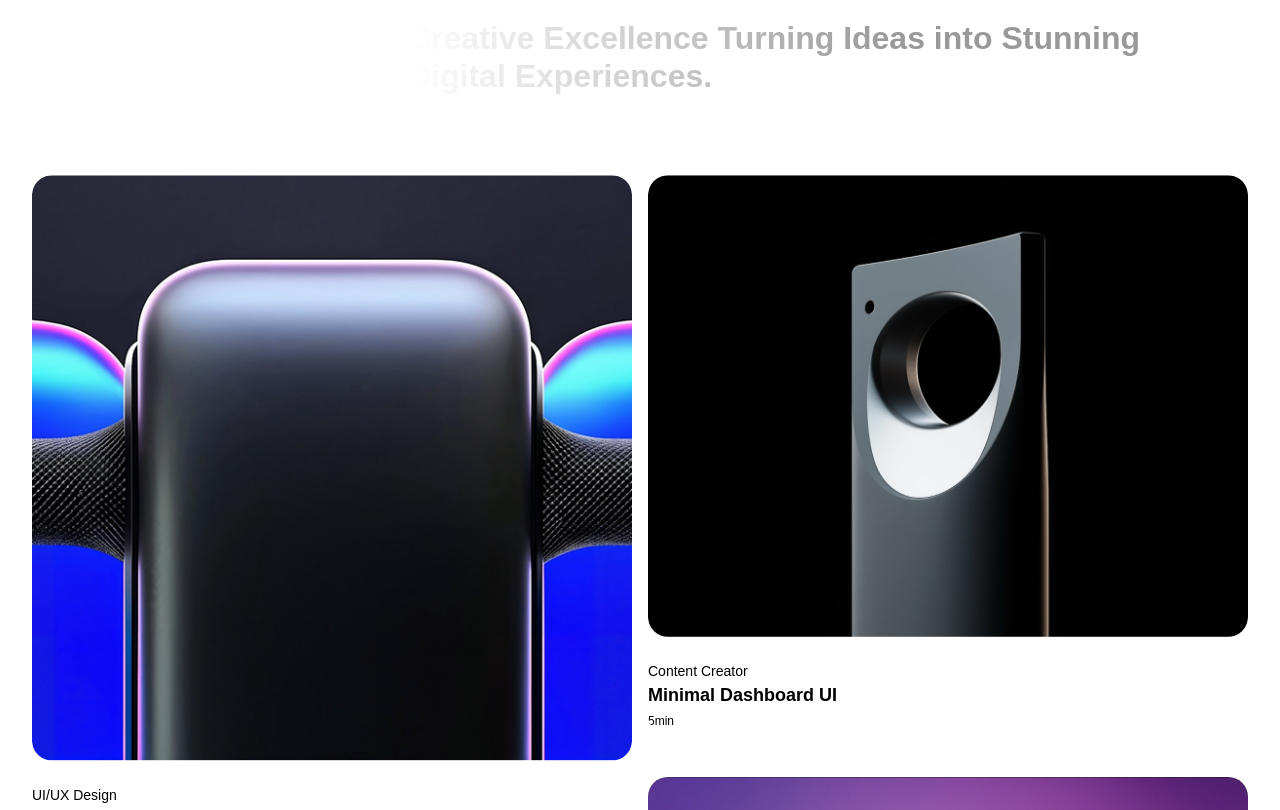
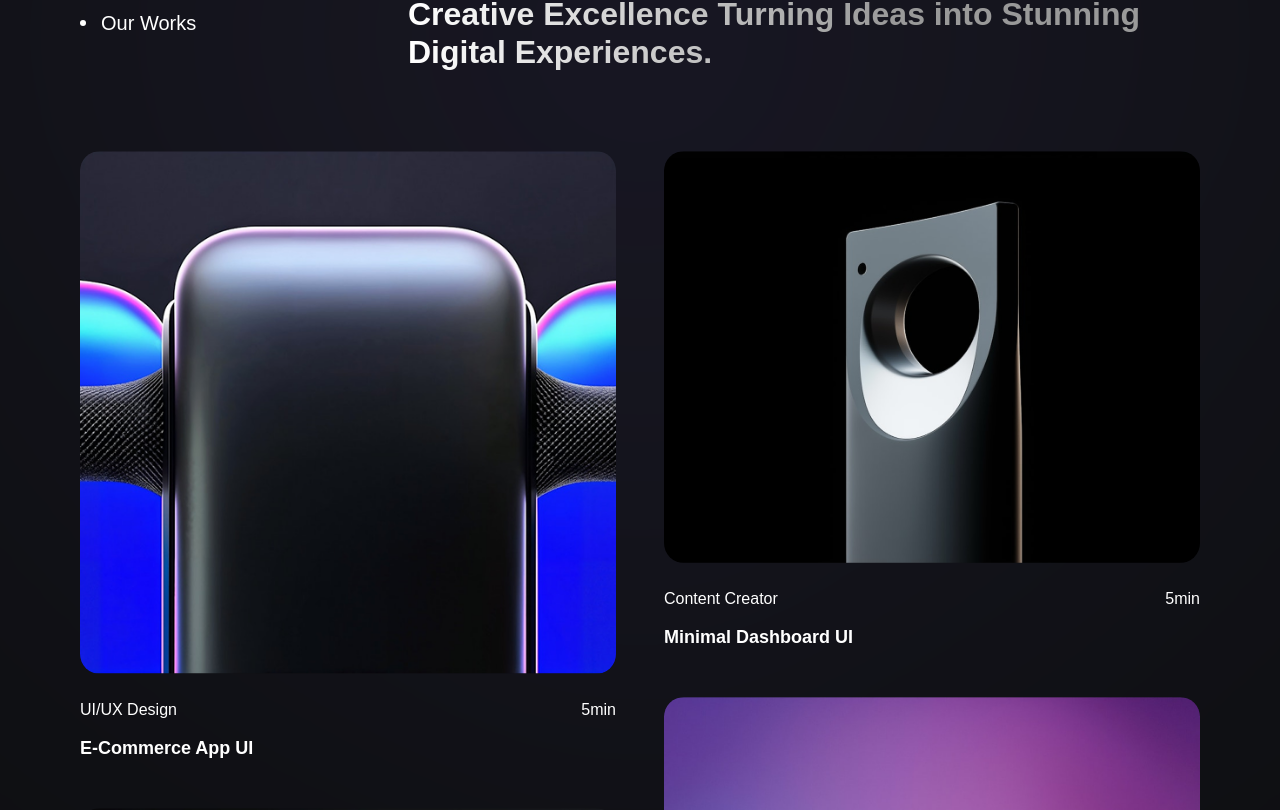
Before and after one commit to MdSaayed/bazarfolio, a React (Vite) app: page / in a window 1280 px wide. Shown: the part 3603-4413 px from the top of the page. Built offline with nearby package versions, Linux system fonts and the light colour scheme.

Commit message:
mesonry layout fix on work section

```diff
--- a/src/components/works/Works.jsx
+++ b/src/components/works/Works.jsx
@@ -32,23 +32,23 @@ const cards = [
 
 const Works = () => {
   return (
-    <section className=' bg-blue-gray3 py-16'>
+    <section className=' bg-blue-gray py-10 relative'>
       <div className="container">
         {/* Header */}
         <div className='flex flex-wrap justify-between items-start gap-y-8 gap-x-16'>
-          <Subtitle text='Our Works' textColor='white' />
+          <Subtitle text='Our Works' textColor='white' styleClass='z-20' />
           <Title
             text='Creative Excellence Turning Ideas into Stunning Digital Experiences.'
-            styleClass='gradient-text text-3xl max-w-[792px] !-mt-4'
+            styleClass='gradient-text text-3xl max-w-[792px] !-mt-4 z-20'
           />
         </div>
 
         {/* Grid layout */}
-        <div className="sm:-mx-6 md:-mx-12 columns-1 sm:columns-2 space-12 mt-20 [column-fill:_balance]">
+        <div className="columns-1 sm:columns-2 mt-20 gap-6 lg:gap-12">
         {cards.map((card, index) => (
             <div
             key={index}
-                className="break-inside-avoid overflow-hidden rounded-xl relative group mb-12"
+            className="break-inside-avoid overflow-hidden rounded-xl relative group mb-12 z-20"
             >
                 {/* Image */}
                 <div className='rounded-[20px] overflow-hidden'>
@@ -60,14 +60,19 @@ const Works = () => {
                 </div>
 
                 {/* Overlay Text */}
-                    <div className="w-full mt-6 text-black opacity-100 group-hover:opacity-100 transition">
-                        <p className="text-sm">{card.type}</p>
-                        <h3 className="font-semibold text-lg">{card.title}</h3>
-                        <span className="text-xs mt-1 block">{card.time}</span>
+                <div className="w-full mt-6 text-white opacity-100 group-hover:opacity-100 transition">
+                    <div class="flex justify-between items-center">
+                    <p className="text-base leading-normal">{card.type}</p>
+                    <span className="text-base leading-normal block">{card.time}</span>
+                    </div>
+                    <h3 className="font-semibold leading-[1.2] text-lg mt-4">{card.title}</h3>
                 </div>
                 </div>
             ))}
         </div>
+
+        {/* Bg */}
+        <div className="bg-lavender-blue h-96 w-96 rounded-full absolute top-0 left-1/2 -translate-x-1/2 z-10 [filter:blur(400px)]"></div>
       </div>
     </section>
   );
--- a/src/styles/index.css
+++ b/src/styles/index.css
@@ -13,6 +13,7 @@
   --color-dark-slate: #111214;
   --color-slate-gray:#626262;
   --color-primary:#8A7421;
+  --color-lavender-blue :#8B74F5;
 
   --tracking-desc:0.16px;
   --leading-primary:1.2;
```
Lines whose indentation alone changed are shown as unchanged.
